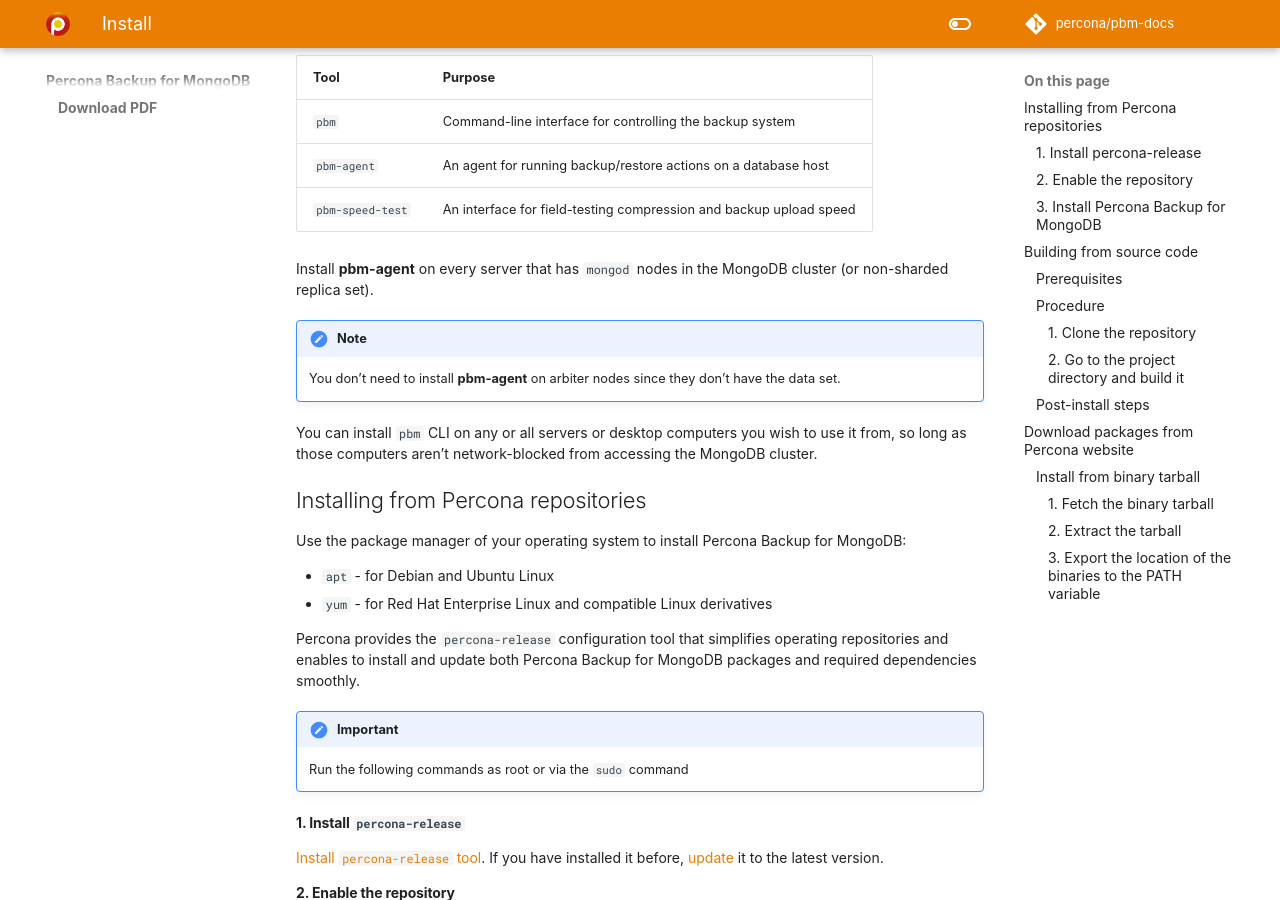
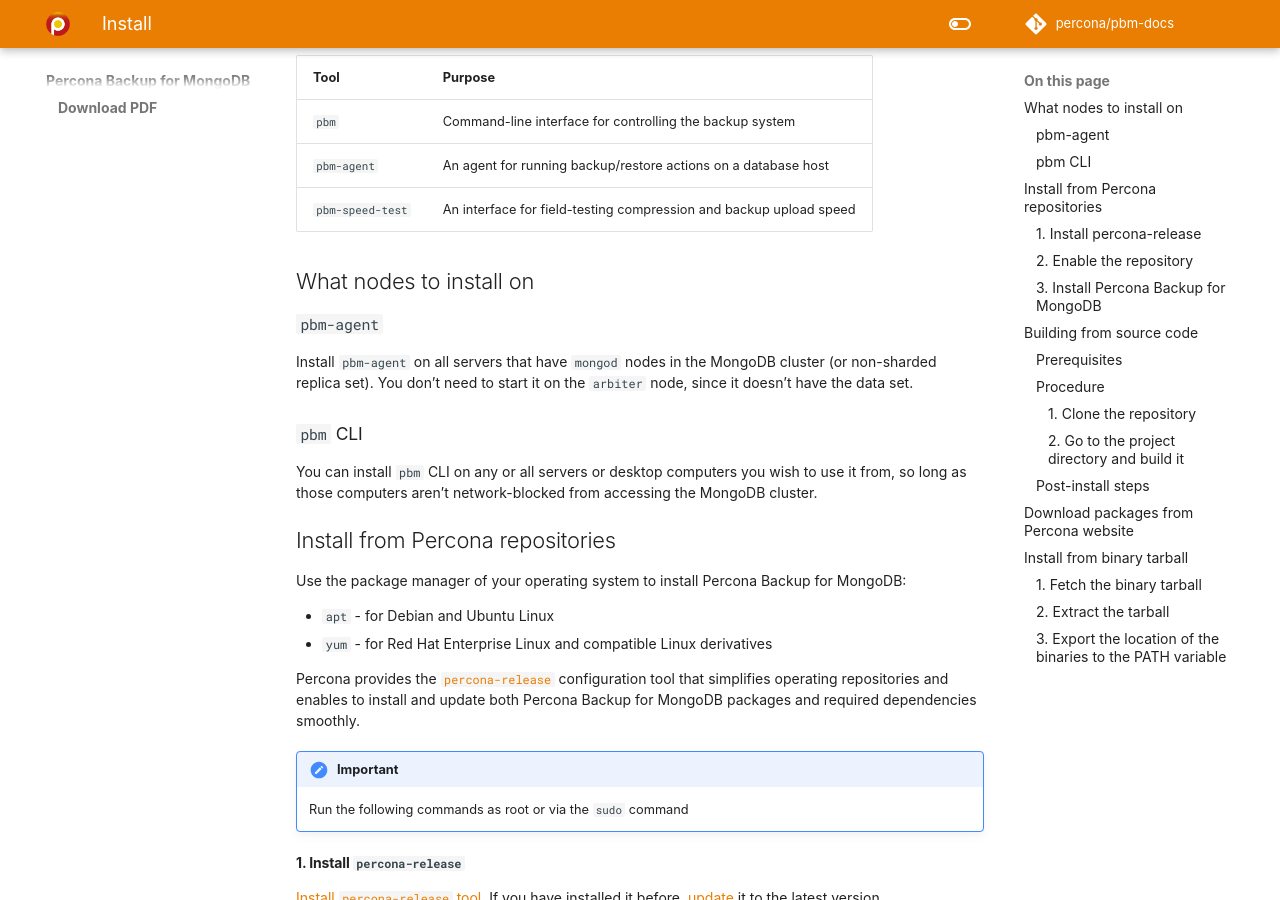
Before and after one commit to percona/pbm-docs, an MkDocs documentation site: the page built from docs/installation.md, in a window 1280 px wide and 900 px high, scrolled down 378 px. Built offline with MkDocs 1.6.1 and Material for MkDocs 9.7.7, drawn with Linux system fonts in a browser that asks for light colours; nearby versions of some CDN libraries; some web fonts are replaced; comment, search, counter and statistics services are not loaded.

Commit message:
PBM-949 Updated Installation with what nodes not to install on (#54)
modified:   docs/installation.md

```diff
--- a/docs/installation.md
+++ b/docs/installation.md
@@ -19,23 +19,25 @@
 | `pbm-agent`     | An agent for running backup/restore actions on a database host |
 | `pbm-speed-test`| An interface for field-testing compression and backup upload speed|
 
-Install **pbm-agent** on every server that has `mongod` nodes in the
-MongoDB cluster (or non-sharded replica set).
+## What nodes to install on
 
-!!! note
+### `pbm-agent`
 
-    You don’t need to install **pbm-agent** on arbiter nodes since they don’t have the data set.
+Install `pbm-agent` on all servers that have `mongod` nodes in the
+MongoDB cluster (or non-sharded replica set). You don't need to start it on the `arbiter` node, since it doesn’t have the data set.
+
+### `pbm` CLI
 
 You can install `pbm` CLI on any or all servers or desktop computers you wish to use it from, so long as those computers aren’t network-blocked from accessing the MongoDB cluster.
 
-## Installing from Percona repositories
+## Install from Percona repositories
 
 Use the package manager of your operating system to install Percona Backup for MongoDB:
 
 * `apt` - for Debian and Ubuntu Linux
 * `yum` - for Red Hat Enterprise Linux and compatible Linux derivatives
 
-Percona provides the `percona-release` configuration tool that simplifies operating repositories and enables to install and update both Percona Backup for MongoDB packages and required dependencies smoothly.
+Percona provides the [`percona-release`](https://www.percona.com/doc/percona-repo-config/index.html) configuration tool that simplifies operating repositories and enables to install and update both Percona Backup for MongoDB packages and required dependencies smoothly.
 
 !!! important
 
@@ -240,7 +242,7 @@
 
 * Download and install Percona Backup for MongoDB [from binary tarballs](#install-from-binary-tarball).
 
-### Install from binary tarball
+## Install from binary tarball
 
 Find the link to the binary tarballs under the **Generic Linux** menu item on [Percona website](https://www.percona.com/downloads/percona-backup-mongodb/).
 
```
Also changed, not shown: docs/usage/restore.md (+18 -9 lines).
